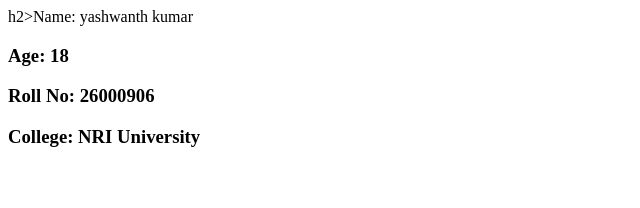
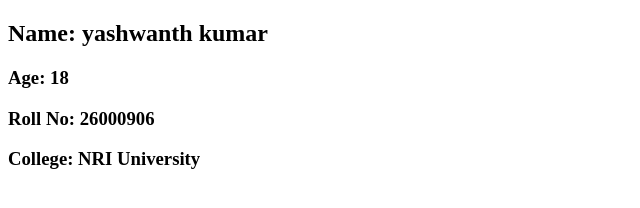
Before and after one commit to gudelayashwanth-netizen/host2, a plain HTML site: page index.html in a window 1280 px wide. Shown: the whole page, without its empty margins (0-640 px from the left). Drawn offline with Linux system fonts and the light colour scheme.

Commit message:
Fix HTML structure and correct tags

```diff
--- a/index.html
+++ b/index.html
@@ -6,7 +6,7 @@
     <title>Document</title>
 </head>
 <body>
-    h2>Name: yashwanth kumar</h2>
+    <h2>Name: yashwanth kumar</h2>
 <h3>Age: 18</h3>
 <h3>Roll No: 26000906</h3>
 <h3>College: NRI University</h3>
```
